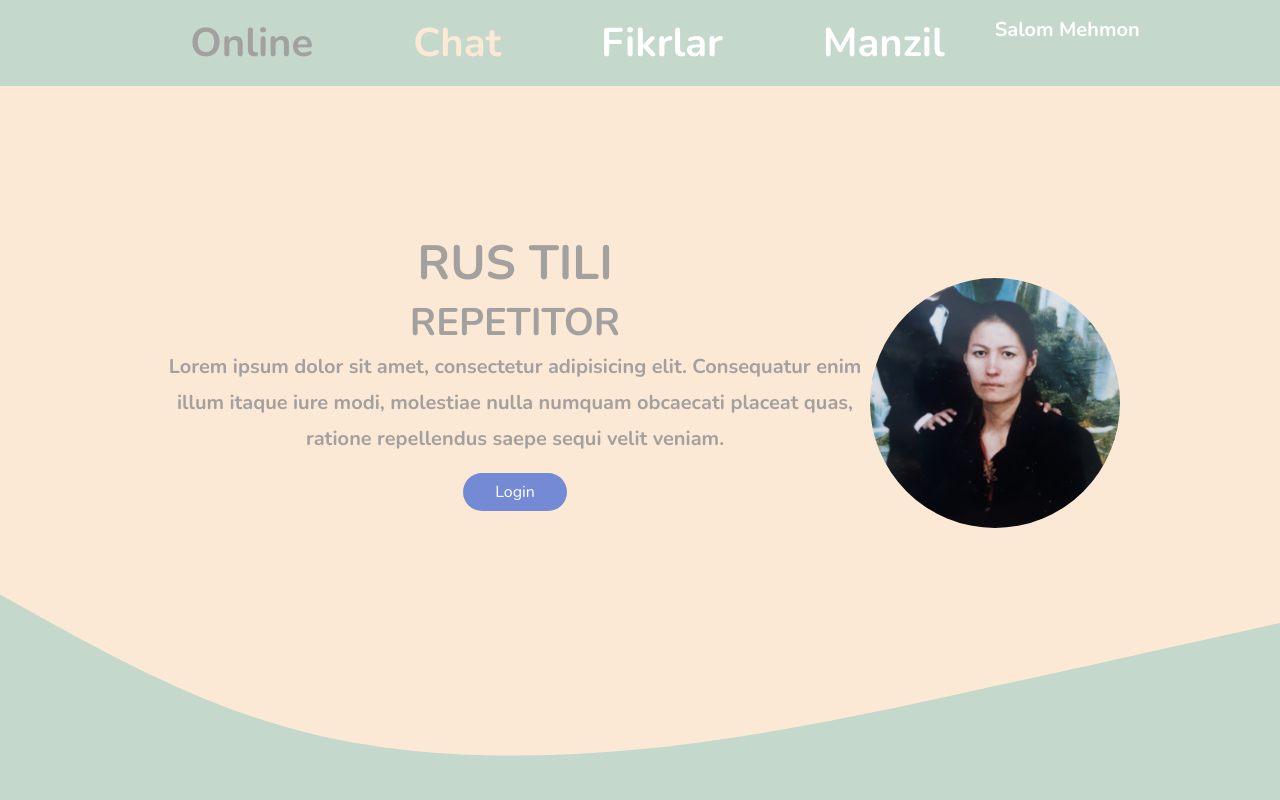
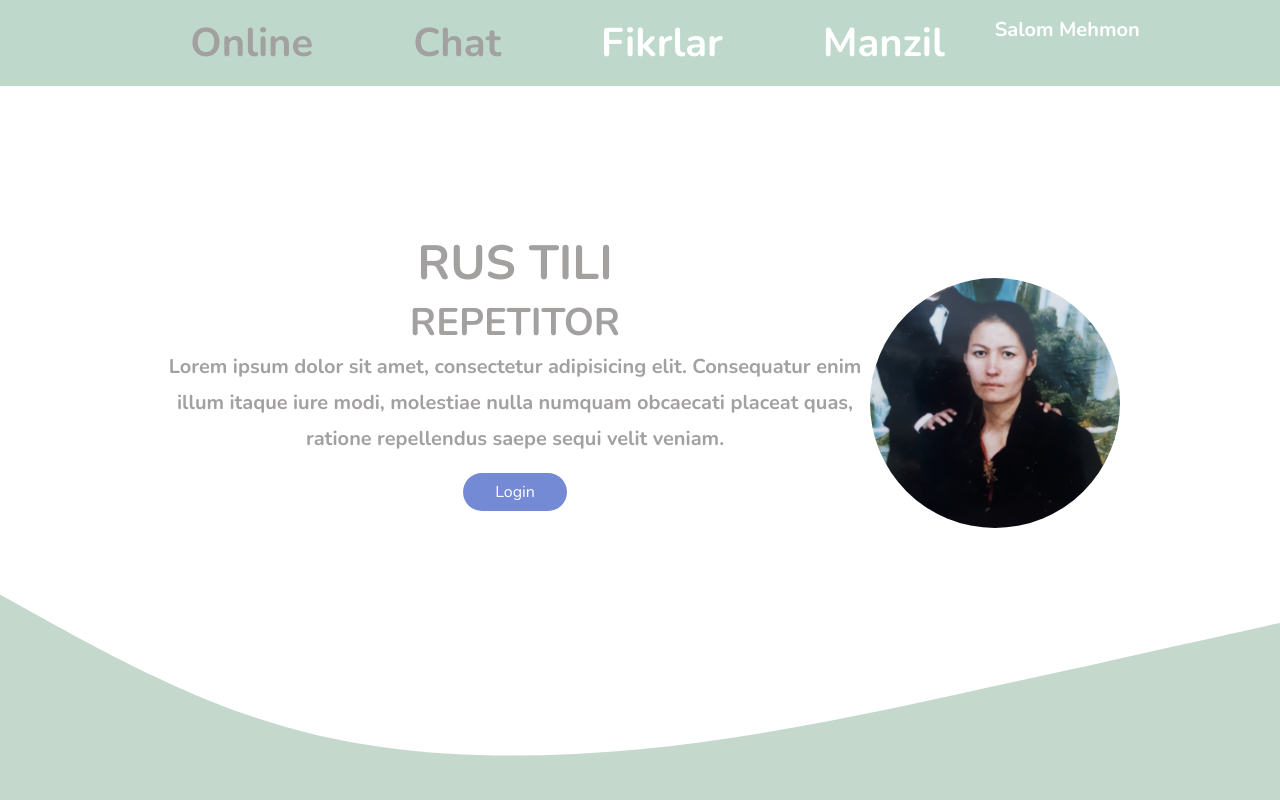
Before and after one commit to Akmal-M/Teaching-project, a React (Create React App) app: page / in a window 1280 px wide. Shown: the top 800 px of the page. Built offline with nearby package versions, Linux system fonts and the light colour scheme; no server answers.

Commit message:
styles changed

```diff
--- a/src/Components/Footer/Footer.css
+++ b/src/Components/Footer/Footer.css
@@ -1,5 +1,5 @@
 .footer {
-  background-color: #c4d9cc;
+  background-color: #bed9cc;
     padding: 1em;
     grid-template-columns:repeat(auto-fit, minmax(250px, 1fr)) ;
     display: grid;
--- a/src/Components/Header/Header.css
+++ b/src/Components/Header/Header.css
@@ -1,6 +1,6 @@
 .header {
     /*background: #c7eb6a;*/
-    background: #c4d9cc;
+    background: #bed9cc;
     padding: 1em;
     display: flex;
     justify-content: center;
--- a/src/Components/Header/Header.js
+++ b/src/Components/Header/Header.js
@@ -16,7 +16,7 @@ const Header = () => {
                            target="_blank">Online</a> :
                     <a href='' style={{color: '#a3a0a0'}}>Online</a>}
                 {user ? <a href='https://t.me/joinchat/MTUE8xndl7pJ8XLGnJnEMg' target="_blank">Chat</a> :
-                    <a href='' style={{color: '#fce9d5'}}>Chat</a> }
+                    <a href='' style={{color: '#a3a0a0'}}>Chat</a> }
                 <Link to="testimonials" smooth={true} duration={1000}>Fikrlar</Link>
                 <Link to="contact" smooth={true} duration={1000}>Manzil</Link>
                 <HeaderLogin/>
--- a/src/index.css
+++ b/src/index.css
@@ -9,7 +9,7 @@ body {
   }
 
 html {
-  background-color: #fce9d5;
+  background-color: #fff;
 }
 
 * {
```
Also changed, not shown: 1 other file (tests, documents, lock files or other folders).
